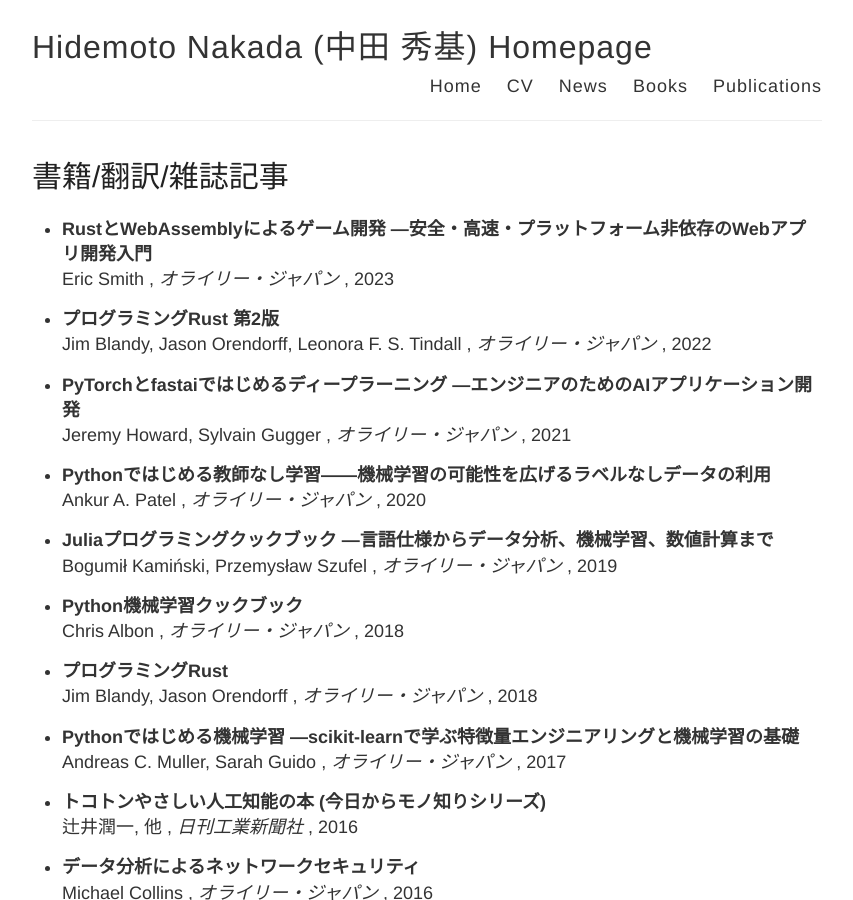
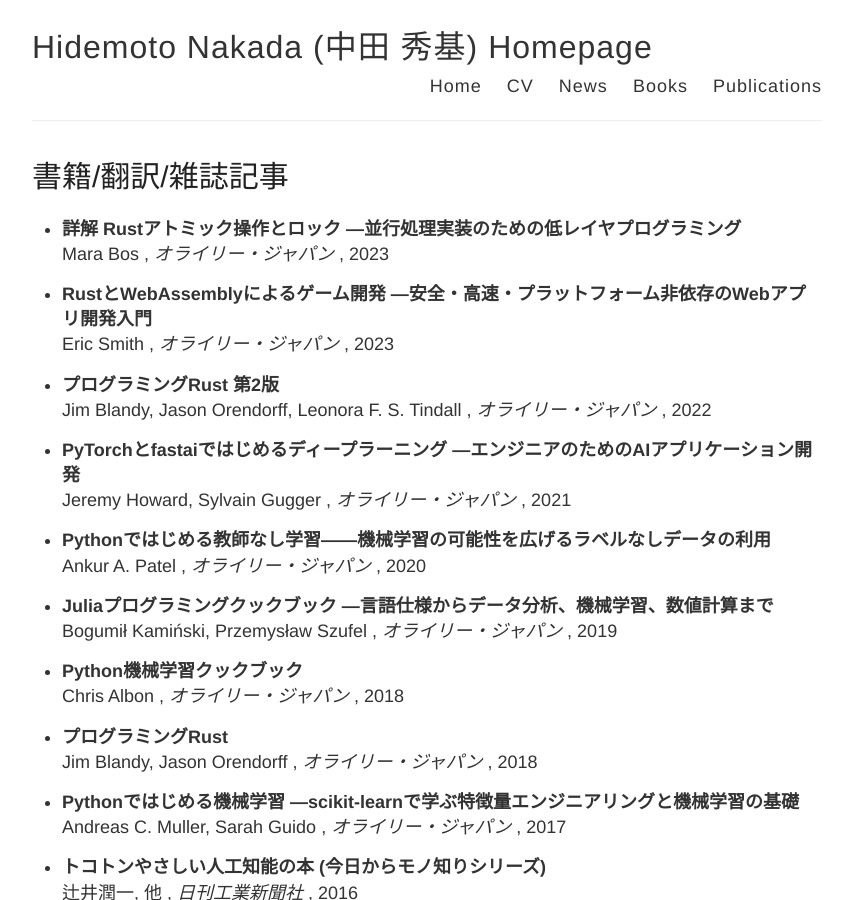
Before and after one commit to HidemotoNakada/HidemotoNakada.github.io, a Jekyll site: the page built from docs/publications/articles.ja.md, in a window 1280 px wide and 900 px high. Shown: the whole window, without its empty margins (213-1066 px from the left). Built offline with Jekyll 4.4.1, drawn with Linux system fonts in a browser that asks for light colours; our own code applies the rules of GitHub Pages for plain Markdown files.

Commit message:
add rust atomic

```diff
--- a/docs/publications/articles.ja.md
+++ b/docs/publications/articles.ja.md
@@ -2,6 +2,12 @@
 layout: default
 ---
 # 書籍/翻訳/雑誌記事
+
+- **詳解 Rustアトミック操作とロック ―並行処理実装のための低レイヤプログラミング**
+Mara Bos
+, *オライリー・ジャパン*    , 2023
+
+
 
 - **RustとWebAssemblyによるゲーム開発 ―安全・高速・プラットフォーム非依存のWebアプリ開発入門**
 Eric Smith
```
